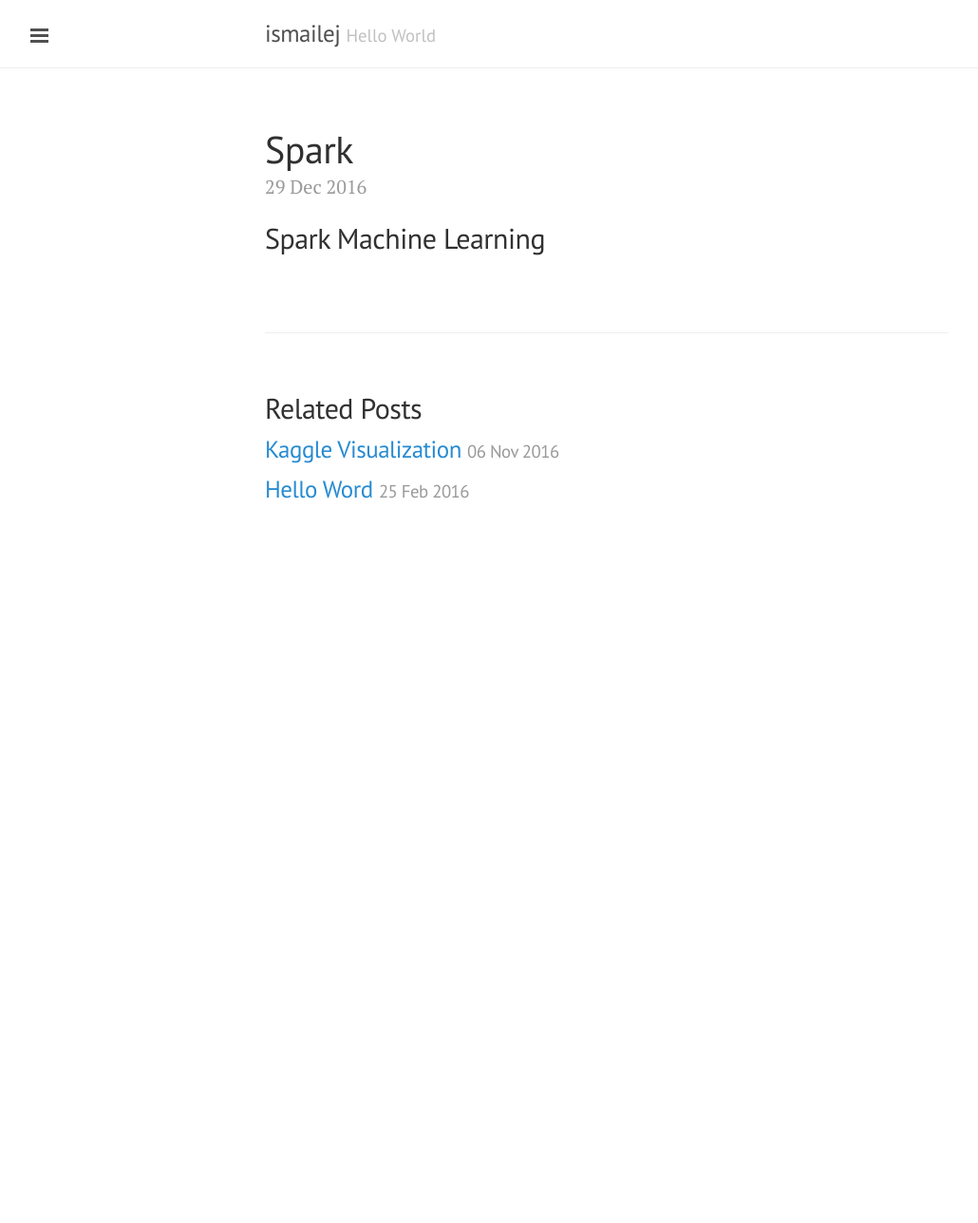
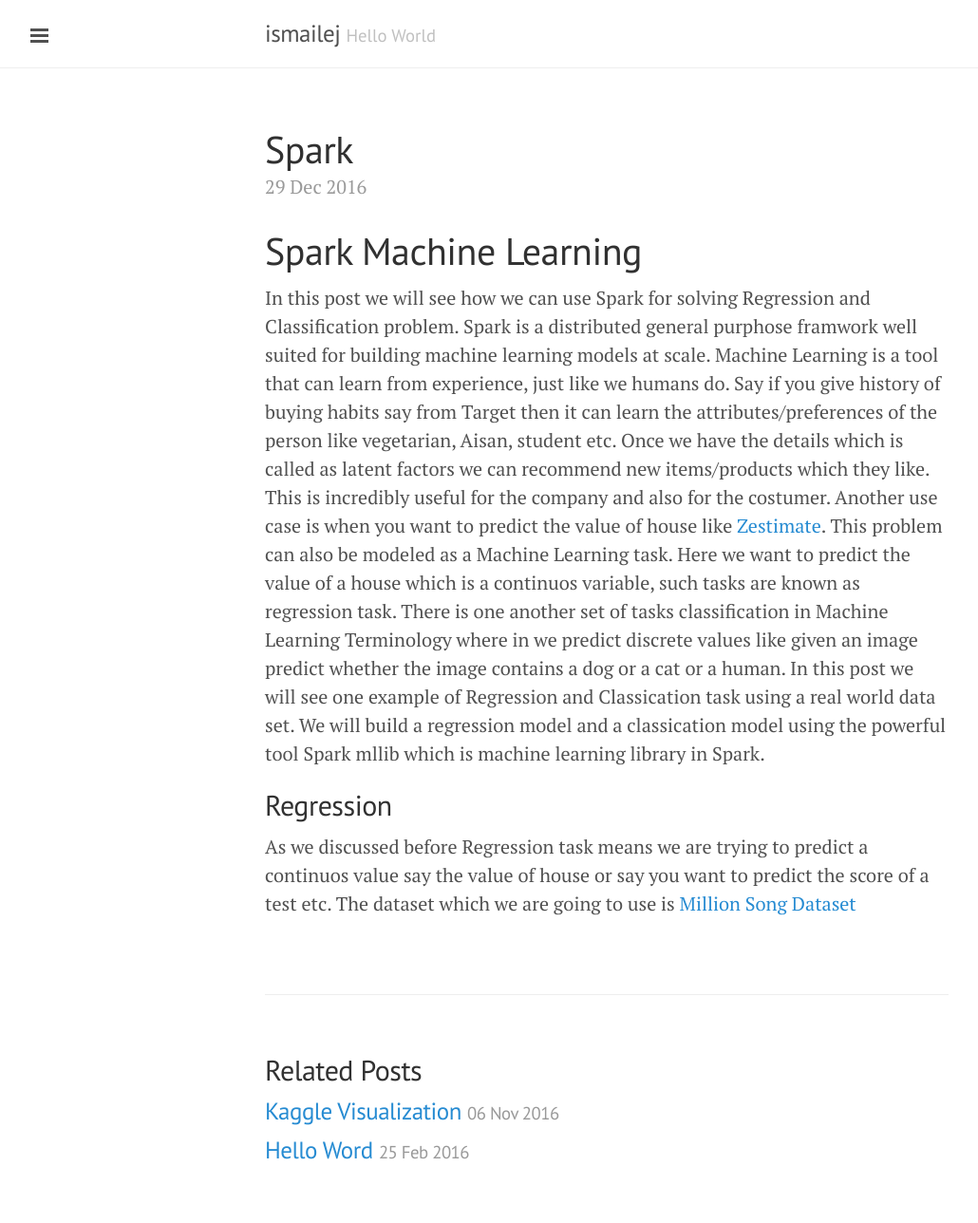
Before and after one commit to ismailej/ismailej.github.io, a Jekyll site: the page built from _posts/2016-12-29-Spark.markdown, in a window 1280 px wide. Shown: the whole page at 95% size, without its empty margins (1-1031 px from the left). Built offline with Jekyll 4.4.1, drawn with Linux system fonts in a browser that asks for light colours; our own code applies the rules of GitHub Pages for plain Markdown files; before the commit the page ends 900 px from its top, so only the background shows below that.

Commit message:
Update 2016-12-29-Spark.markdown

```diff
--- a/_posts/2016-12-29-Spark.markdown
+++ b/_posts/2016-12-29-Spark.markdown
@@ -1 +1,6 @@
-## Spark Machine Learning
+# Spark Machine Learning
+
+In this post we will see how we can use Spark for solving Regression and Classification problem. Spark is a distributed general purphose framwork well suited for building machine learning models at scale. Machine Learning is a tool that can learn from experience, just like we humans do. Say if you give history of buying habits say from Target then it can learn the attributes/preferences of the person like vegetarian, Aisan, student etc. Once we have the details which is called as latent factors we can recommend new items/products which they like. This is incredibly useful for the company and also for the costumer. Another use case is when you want to predict the value of house like [Zestimate](http://www.zillow.com/find-your-home/). This problem can also be modeled as a Machine Learning task. Here we want to predict the value of a house which is a continuos variable, such tasks are known as regression task. There is one another set of tasks classification in Machine Learning Terminology where in we predict discrete values like given an image predict whether the image contains a dog or a cat or a human. In this post we will see one example of Regression and Classication task using a real world data set. We will build a regression model and a classication model using the powerful tool Spark mllib which is machine learning library in Spark.
+
+## Regression
+As we discussed before Regression task means we are trying to predict a continuos value say the value of house or say you want to predict the score of a test etc. The dataset which we are going to use is [Million Song Dataset](http://labrosa.ee.columbia.edu/millionsong/pages/getting-dataset)
```
